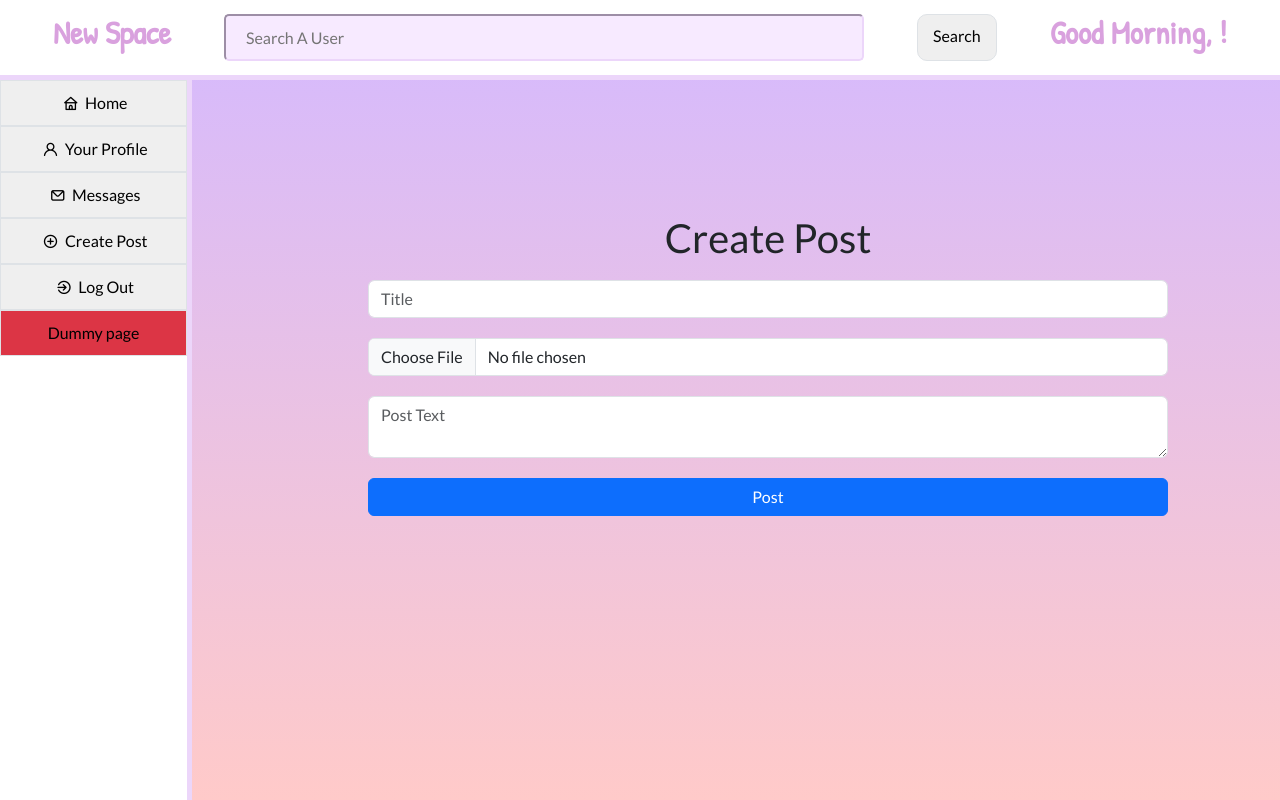
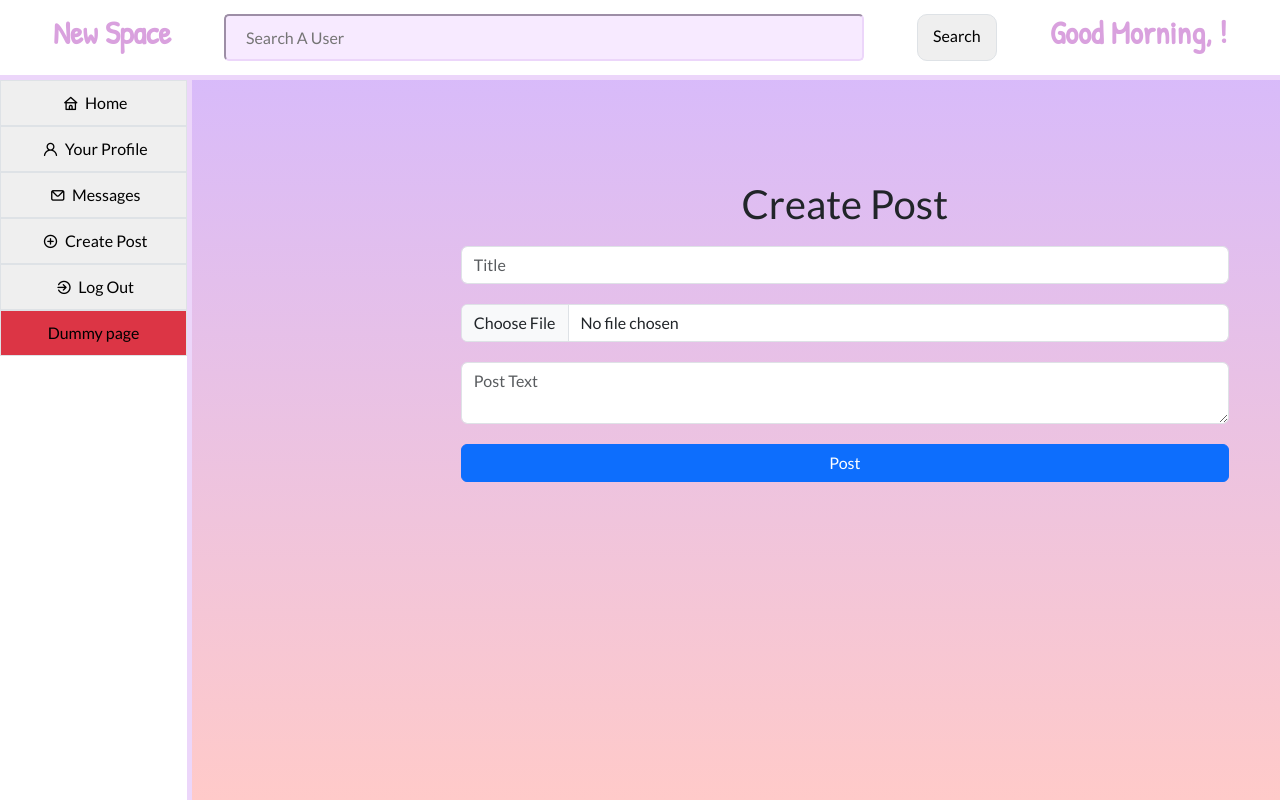
Before and after one commit to FutureWave-Technologies-LLC/DummyWebsiteReact2, a React (Create React App) app: page /create-post in a window 1280 px wide. Built offline with nearby package versions, Linux system fonts and the light colour scheme; sample sign-in values are in the browser's storage; a web font is replaced by a local one.

Commit message:
positioned create-post-container

```diff
--- a/src/css/pages/CreatePostPage.css
+++ b/src/css/pages/CreatePostPage.css
@@ -16,10 +16,15 @@
     display: flex;
     flex-direction: column;
     align-items: center;
-    justify-content: center;
-    width: 100%;
-    max-width: 800px;
+    justify-content: flex-start;
+
+    width: 75%;
+    height: 75%;
     margin: auto;
+
+    position: absolute;
+    left: 20%;
+    bottom: 0%;
 }
 
 .create-post-form {
```
